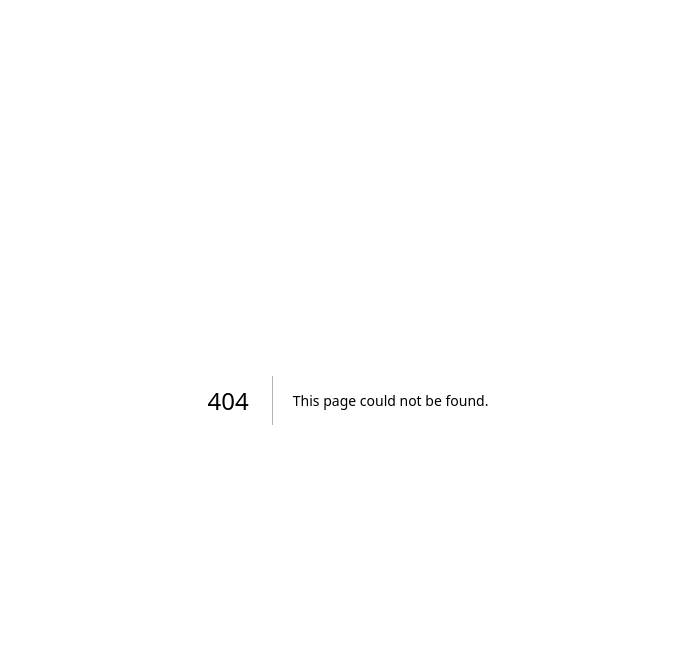
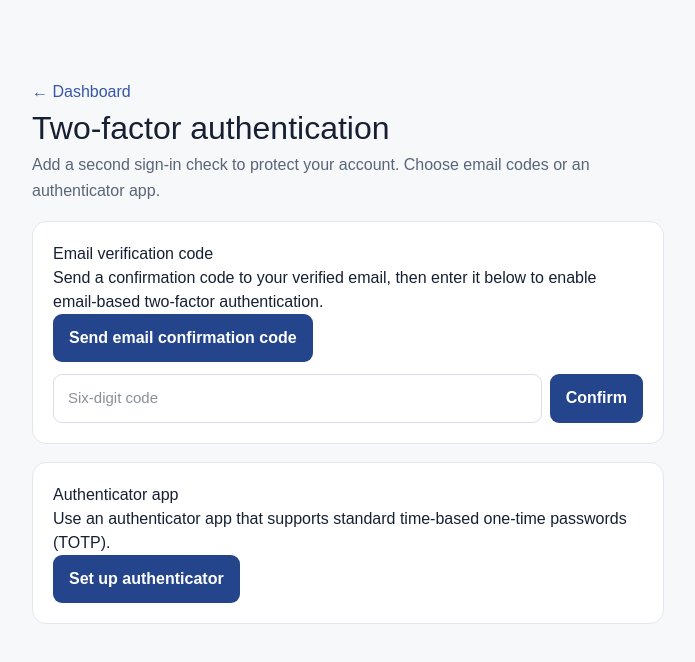
Before and after one commit to daviddmoney/ai-job-automation, a Next.js app: page /security/2fa in a window 1280 px wide. Before the commit this address had no page. Shown: the top 662 px of the page, without its empty margins (292-987 px from the left). Built offline with nearby package versions, Linux system fonts and the light colour scheme.

Commit message:
Enforce and configure two-factor authentication: src/app/security/2fa/page.tsx

```diff
--- /dev/null
+++ b/src/app/security/2fa/page.tsx
@@ -0,0 +1,31 @@
+"use client";
+
+import { useState } from "react";
+
+export default function TwoFactorSettingsPage() {
+  const [setup, setSetup] = useState<{ secret: string; otpauthUrl: string } | null>(null);
+  const [code, setCode] = useState("");
+  const [message, setMessage] = useState("");
+  const [busy, setBusy] = useState(false);
+  async function post(url: string, body?: unknown) {
+    setBusy(true); setMessage("");
+    try { const response = await fetch(url, { method: "POST", headers: { "Content-Type": "application/json" }, body: body ? JSON.stringify(body) : undefined }); const data = await response.json(); setMessage(data.message || "Request completed."); return data; }
+    catch { setMessage("Unable to reach the server."); return null; }
+    finally { setBusy(false); }
+  }
+  async function startTotp() { const data = await post("/api/security/2fa/totp/setup"); if (data?.secret) setSetup({ secret: data.secret, otpauthUrl: data.otpauthUrl }); }
+  async function confirmTotp() { await post("/api/security/2fa/totp/confirm", { code }); }
+  async function startEmail() { await post("/api/security/2fa/email/start"); }
+  async function confirmEmail() { await post("/api/security/2fa/email/confirm", { code }); }
+  return <main style={{ maxWidth: 680, margin: "56px auto", padding: 24 }}>
+    <a href="/dashboard" style={{ color: "#3657a7" }}>← Dashboard</a>
+    <h1 style={{ fontSize: 32 }}>Two-factor authentication</h1>
+    <p style={{ color: "#596579", lineHeight: 1.6 }}>Add a second sign-in check to protect your account. Choose email codes or an authenticator app.</p>
+    <section style={card}><h2>Email verification code</h2><p>Send a confirmation code to your verified email, then enter it below to enable email-based two-factor authentication.</p><button disabled={busy} onClick={startEmail} style={button}>Send email confirmation code</button><div style={{ display: "flex", gap: 8, marginTop: 12 }}><input value={code} onChange={e=>setCode(e.target.value)} placeholder="Six-digit code" inputMode="numeric" maxLength={6} style={field}/><button disabled={busy || code.length!==6} onClick={confirmEmail} style={button}>Confirm</button></div></section>
+    <section style={card}><h2>Authenticator app</h2><p>Use an authenticator app that supports standard time-based one-time passwords (TOTP).</p><button disabled={busy} onClick={startTotp} style={button}>Set up authenticator</button>{setup && <div style={{ marginTop: 14 }}><p>Enter this setup key manually in your authenticator app:</p><code style={{ overflowWrap: "anywhere" }}>{setup.secret}</code><p style={{ fontSize: 12, color: "#697589" }}>The QR-compatible provisioning URI is available in the setup response. Keep the secret private.</p><div style={{ display: "flex", gap: 8 }}><input value={code} onChange={e=>setCode(e.target.value)} placeholder="Six-digit code" inputMode="numeric" maxLength={6} style={field}/><button disabled={busy || code.length!==6} onClick={confirmTotp} style={button}>Confirm</button></div></div>}</section>
+    {message && <p role="status" style={{ marginTop: 16 }}>{message}</p>}
+  </main>;
+}
+const card = { border: "1px solid #e2e7ef", borderRadius: 14, padding: 20, marginTop: 18, background: "white" };
+const field = { minWidth: 0, flex: 1, padding: "12px 14px", border: "1px solid #d8deea", borderRadius: 9, fontSize: 15 };
+const button = { padding: "12px 16px", border: 0, borderRadius: 9, background: "#24458b", color: "white", fontWeight: 700, cursor: "pointer" };
```
